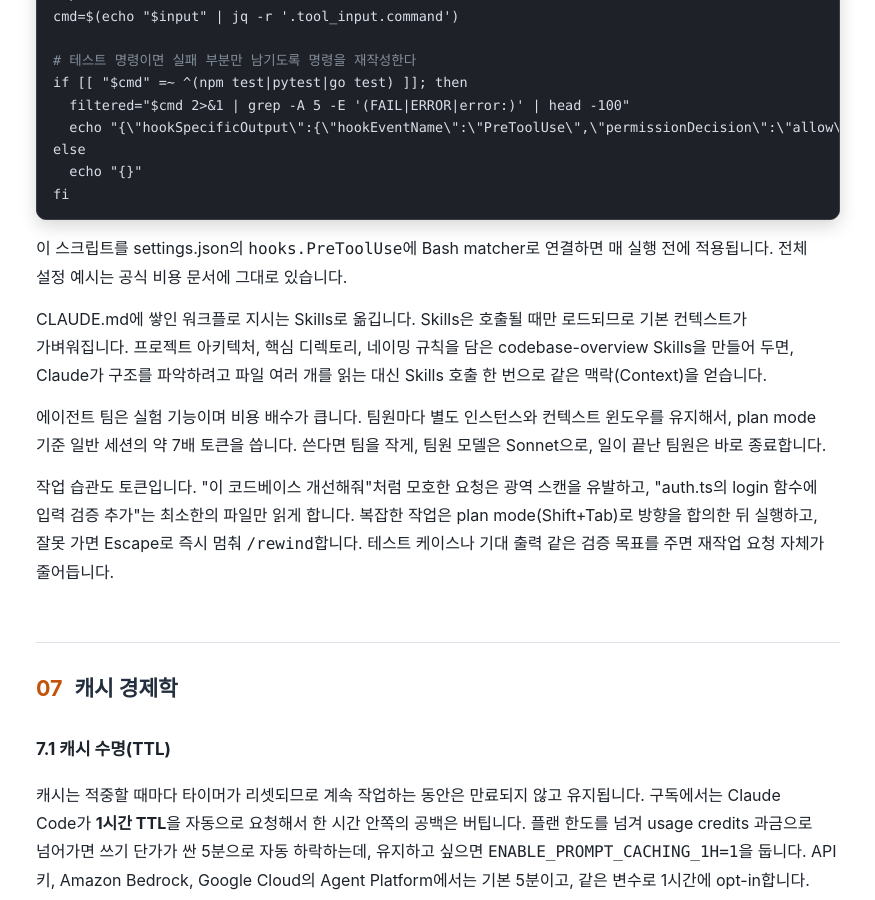
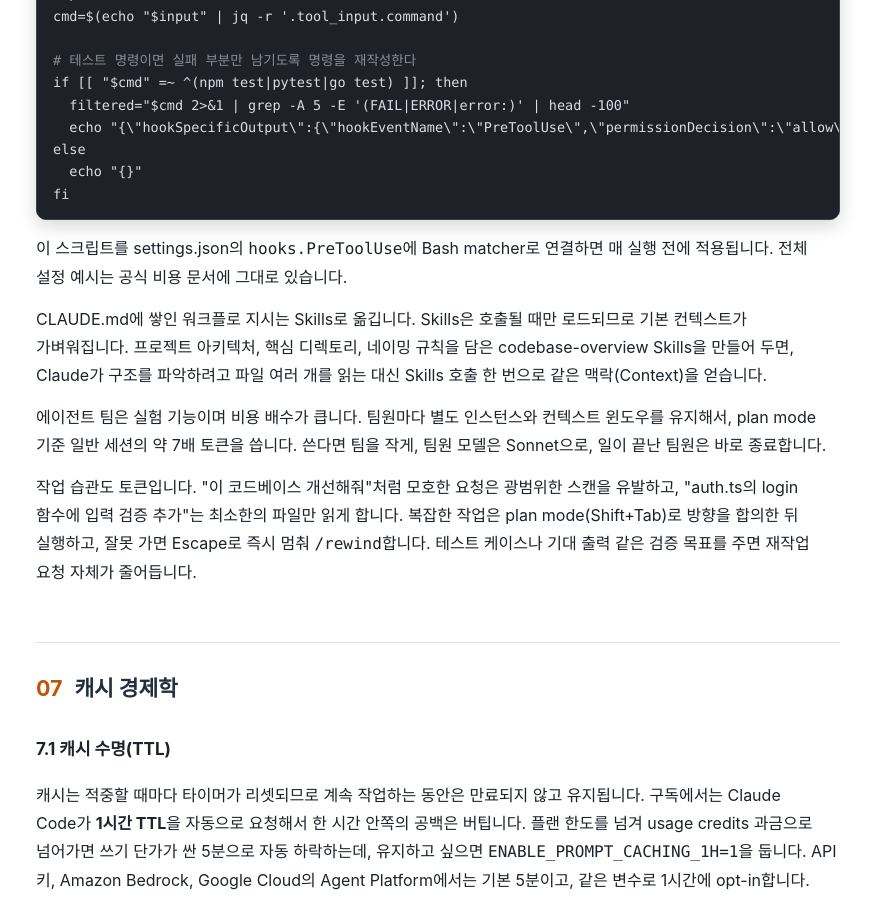
Before and after one commit to whchoi98/whchoi98.github.io, a Jekyll site: the page docs/techblog/aiml/claude-code-token-optimization-guide.html, which Jekyll copies as it is, in a window 1280 px wide and 900 px high, scrolled down 7154 px. Shown: the whole window, without its empty margins (202-1077 px from the left). Built offline with Jekyll 4.4.1, drawn with Linux system fonts in a browser that asks for light colours; some web fonts are replaced.

Commit message:
docs: token-guide 표현 - 광역 스캔을 광범위한 스캔으로

```diff
--- a/docs/techblog/aiml/claude-code-token-optimization-guide.html
+++ b/docs/techblog/aiml/claude-code-token-optimization-guide.html
@@ -1071,7 +1071,7 @@ fi</code></pre>
   </p>
 
   <p>
-    작업 습관도 토큰입니다. "이 코드베이스 개선해줘"처럼 모호한 요청은 광역 스캔을 유발하고,
+    작업 습관도 토큰입니다. "이 코드베이스 개선해줘"처럼 모호한 요청은 광범위한 스캔을 유발하고,
     "auth.ts의 login 함수에 입력 검증 추가"는 최소한의 파일만 읽게 합니다. 복잡한 작업은
     plan mode(Shift+Tab)로 방향을 합의한 뒤 실행하고, 잘못 가면 Escape로 즉시 멈춰
     <span class="mono">/rewind</span>합니다. 테스트 케이스나 기대 출력 같은 검증 목표를 주면
```
